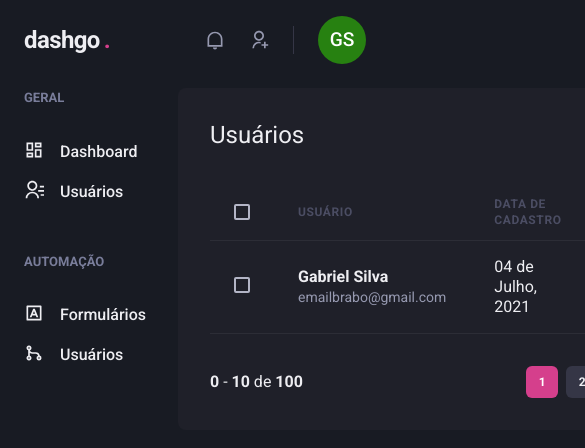
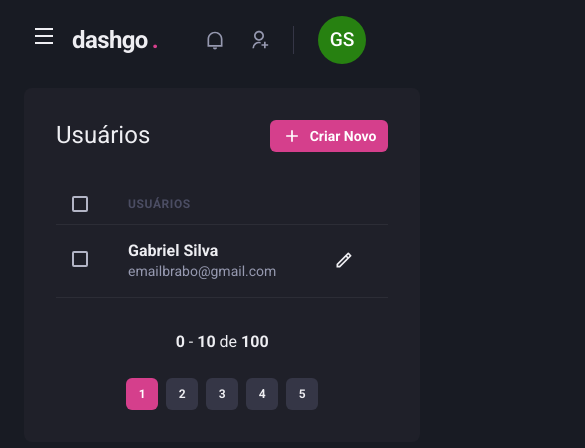
Before and after one commit to devzgabriel/dashgo, a Next.js app: page /users in a window 390 px wide. Shown: the top 448 px of the page, 585 px wide, since content can reach past the window. Built offline with nearby package versions, Linux system fonts and the light colour scheme.

Commit message:
Mobile version

```diff
--- a/src/components/Header/index.tsx
+++ b/src/components/Header/index.tsx
@@ -1,10 +1,14 @@
-import { Flex, useBreakpointValue } from '@chakra-ui/react'
+import { Flex, Icon, IconButton, useBreakpointValue } from '@chakra-ui/react'
+import { RiMenuLine } from 'react-icons/ri'
+import { useSidebarDrawer } from '../../contexts/SidebarDrawerContext'
 import { Logo } from './Logo'
 import { NotificationsNav } from './NotificationsNav'
 import { Profile } from './Profile'
 import { Search } from './Search'
 
 export function Header() {
+  const { onOpen } = useSidebarDrawer()
+
   const isWideVersion = useBreakpointValue({
     base: false,
     lg: true,
@@ -21,6 +25,17 @@
       px='6'
       align='center'
     >
+      {!isWideVersion && (
+        <IconButton
+          aria-label='Open navigation'
+          icon={<Icon as={RiMenuLine} />}
+          fontSize='24'
+          variant='unstyled'
+          onClick={onOpen}
+          mr='2'
+        />
+      )}
+
       <Logo />
 
       {isWideVersion && <Search />}
--- a/src/components/Pagination/index.tsx
+++ b/src/components/Pagination/index.tsx
@@ -4,7 +4,7 @@
 export function Pagination() {
   return (
     <Stack
-      direction='row'
+      direction={['column', 'row']}
       spacing='6'
       mt='8'
       justify='space-between'
--- /dev/null
+++ b/src/components/Sidebar/SidebarNav.tsx
@@ -0,0 +1,24 @@
+import { Stack } from '@chakra-ui/react'
+import {
+  RiContactsLine,
+  RiDashboardLine,
+  RiGitMergeLine,
+  RiInputMethodLine,
+} from 'react-icons/ri'
+import { NavLink } from './NavLink'
+import { NavSection } from './NavSection'
+
+export function SidebarNav() {
+  return (
+    <Stack spacing='12' align='flex-start'>
+      <NavSection title='GERAL'>
+        <NavLink icon={RiDashboardLine}>Dashboard</NavLink>
+        <NavLink icon={RiContactsLine}>Usuários</NavLink>
+      </NavSection>
+      <NavSection title='AUTOMAÇÃO'>
+        <NavLink icon={RiInputMethodLine}>Formulários</NavLink>
+        <NavLink icon={RiGitMergeLine}>Usuários</NavLink>
+      </NavSection>
+    </Stack>
+  )
+}
--- a/src/components/Sidebar/index.tsx
+++ b/src/components/Sidebar/index.tsx
@@ -1,26 +1,42 @@
-import { Box, Stack } from '@chakra-ui/react'
 import {
-  RiContactsLine,
-  RiDashboardLine,
-  RiGitMergeLine,
-  RiInputMethodLine,
-} from 'react-icons/ri'
-import { NavLink } from './NavLink'
-import { NavSection } from './NavSection'
+  Box,
+  Drawer,
+  DrawerBody,
+  DrawerCloseButton,
+  DrawerHeader,
+  DrawerContent,
+  DrawerOverlay,
+  useBreakpointValue,
+} from '@chakra-ui/react'
+import { useSidebarDrawer } from '../../contexts/SidebarDrawerContext'
+import { SidebarNav } from './SidebarNav'
 
 export function Sidebar() {
+  const { isOpen, onClose } = useSidebarDrawer()
+
+  const isDrawerSidebar = useBreakpointValue({
+    base: true,
+    lg: false,
+  })
+  if (isDrawerSidebar) {
+    return (
+      <Drawer isOpen={isOpen} placement='left' onClose={onClose}>
+        <DrawerOverlay>
+          <DrawerContent bg='gray.800' p='4'>
+            <DrawerCloseButton mt='6' />
+            <DrawerHeader>Navegação</DrawerHeader>
+            <DrawerBody>
+              <SidebarNav />
+            </DrawerBody>
+          </DrawerContent>
+        </DrawerOverlay>
+      </Drawer>
+    )
+  }
+
   return (
     <Box as='aside' w='64' mr='8'>
-      <Stack spacing='12' align='flex-start'>
-        <NavSection title='GERAL'>
-          <NavLink icon={RiDashboardLine}>Dashboard</NavLink>
-          <NavLink icon={RiContactsLine}>Usuários</NavLink>
-        </NavSection>
-        <NavSection title='AUTOMAÇÃO'>
-          <NavLink icon={RiInputMethodLine}>Formulários</NavLink>
-          <NavLink icon={RiGitMergeLine}>Usuários</NavLink>
-        </NavSection>
-      </Stack>
+      <SidebarNav />
     </Box>
   )
 }
--- /dev/null
+++ b/src/contexts/SidebarDrawerContext.tsx
@@ -0,0 +1,32 @@
+import { useDisclosure, UseDisclosureReturn } from '@chakra-ui/react'
+import { useRouter } from 'next/router'
+import { useEffect } from 'react'
+import { createContext, ReactNode, useContext } from 'react'
+
+interface SidebarDrawerProviderProps {
+  children: ReactNode
+}
+
+type SidebarDrawerContextData = UseDisclosureReturn
+
+const SidebarDrawerContext = createContext({} as SidebarDrawerContextData)
+
+export function SidebarDrawerProvider({
+  children,
+}: SidebarDrawerProviderProps) {
+  const disclosure = useDisclosure()
+  const router = useRouter()
+
+  useEffect(() => {
+    disclosure.onClose()
+    // eslint-disable-next-line react-hooks/exhaustive-deps
+  }, [router])
+
+  return (
+    <SidebarDrawerContext.Provider value={disclosure}>
+      {children}
+    </SidebarDrawerContext.Provider>
+  )
+}
+
+export const useSidebarDrawer = () => useContext(SidebarDrawerContext)
--- a/src/pages/_app.tsx
+++ b/src/pages/_app.tsx
@@ -1,11 +1,14 @@
 import { AppProps } from 'next/app'
 import { ChakraProvider } from '@chakra-ui/react'
 import { theme } from '../styles/theme'
+import { SidebarDrawerProvider } from '../contexts/SidebarDrawerContext'
 
 function MyApp({ Component, pageProps }: AppProps) {
   return (
     <ChakraProvider theme={theme}>
-      <Component {...pageProps} />
+      <SidebarDrawerProvider>
+        <Component {...pageProps} />
+      </SidebarDrawerProvider>
     </ChakraProvider>
   )
 }
--- a/src/pages/dashboard.tsx
+++ b/src/pages/dashboard.tsx
@@ -69,13 +69,13 @@
         <Sidebar />
 
         <SimpleGrid flex='1' gap='4' minChildWidth='320px' align='flex-start'>
-          <Box p='8' bg='gray.800' borderRadius={8} pb='4'>
+          <Box p={['6', '8']} bg='gray.800' borderRadius={8} pb='4'>
             <Text fontSize='lg' mb='4'>
               Inscritos da Semana
             </Text>
             <Chart options={options} series={series} type='area' height={160} />
           </Box>
-          <Box p='8' bg='gray.800' borderRadius={8} pb='4'>
+          <Box p={['6', '8']} bg='gray.800' borderRadius={8} pb='4'>
             <Text fontSize='lg' mb='4'>
               Taxa de Abertura
             </Text>
--- a/src/pages/users/create.tsx
+++ b/src/pages/users/create.tsx
@@ -21,19 +21,19 @@
       <Flex w='100%' my='6' maxWidth={1480} mx='auto' px='6'>
         <Sidebar />
 
-        <Box flex='1' borderRadius={8} bg='gray.800' p='8'>
+        <Box flex='1' borderRadius={8} bg='gray.800' p={['6', '8']}>
           <Heading size='lg' fontWeight='normal'>
             Criar Usuário
           </Heading>
           <Divider my='6' borderColor='gray.700' />
 
           <VStack spacing='8'>
-            <SimpleGrid minChildWidth='240px' spacing='8' w='100%'>
+            <SimpleGrid minChildWidth='240px' spacing={['6', '8']} w='100%'>
               <Input name='name' placeholder='Nome Completo' />
               <Input name='email' type='email' placeholder='E-mail' />
             </SimpleGrid>
 
-            <SimpleGrid minChildWidth='240px' spacing='8' w='100%'>
+            <SimpleGrid minChildWidth='240px' spacing={['6', '8']} w='100%'>
               <Input name='password' type='password' placeholder='Senha' />
               <Input
                 name='password_confirmation'
--- a/src/pages/users/index.tsx
+++ b/src/pages/users/index.tsx
@@ -5,6 +5,7 @@
   Flex,
   Heading,
   Icon,
+  IconButton,
   Table,
   Tbody,
   Td,
@@ -12,6 +13,7 @@
   Th,
   Thead,
   Tr,
+  useBreakpointValue,
 } from '@chakra-ui/react'
 import { RiAddLine, RiPencilLine } from 'react-icons/ri'
 
@@ -20,6 +22,11 @@
 import { Sidebar } from '../../components/Sidebar'
 
 export default function UserList() {
+  const isWideVersion = useBreakpointValue({
+    base: false,
+    lg: true,
+  })
+
   return (
     <Box>
       <Header />
@@ -45,17 +52,17 @@
           <Table colorScheme='whiteAlpha'>
             <Thead>
               <Tr>
-                <Th px='6' color='gray.300' width='8'>
+                <Th px={['4', '4', '6']} color='gray.300' width='8'>
                   <Checkbox colorScheme='pink' />
                 </Th>
-                <Th>Usuário</Th>
-                <Th>Data de Cadastro</Th>
+                <Th>Usuários</Th>
+                {isWideVersion && <Th>Data de Cadastro</Th>}
                 <Th width='8'></Th>
               </Tr>
             </Thead>
             <Tbody>
               <Tr>
-                <Td px='6'>
+                <Td px={['4', '4', '6']}>
                   <Checkbox colorScheme='pink' />
                 </Td>
                 <Td>
@@ -66,7 +73,8 @@
                     </Text>
                   </Box>
                 </Td>
-                <Td>04 de Julho, 2021</Td>
+                {isWideVersion && <Td>04 de Julho, 2021</Td>}
+                {isWideVersion ? (
                   <Td>
                     <Button
                       as='a'
@@ -78,6 +86,16 @@
                       Editar
                     </Button>
                   </Td>
+                ) : (
+                  <Td>
+                    <IconButton
+                      aria-label='Edit'
+                      icon={<Icon as={RiPencilLine} />}
+                      fontSize='20'
+                      variant='unstyled'
+                    />
+                  </Td>
+                )}
               </Tr>
             </Tbody>
           </Table>
```
Lines whose indentation alone changed are shown as unchanged.
